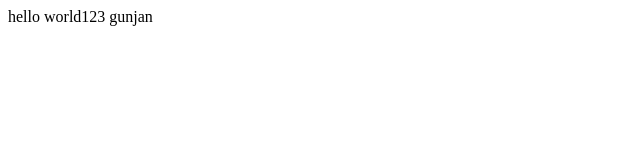
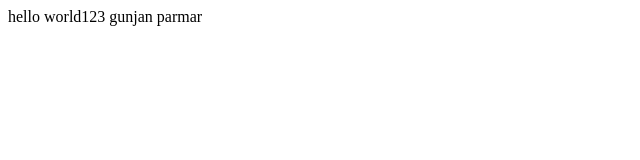
Before and after one commit to gunjanbhadoria/bitstreaks-demo, a plain HTML site: page index.html in a window 1280 px wide. Shown: the full height of the page, 0-640 px from the left. Drawn offline with Linux system fonts and the light colour scheme.

Commit message:
name change

```diff
--- a/index.html
+++ b/index.html
@@ -1,3 +1,3 @@
 <head>
-    <p>hello world123 gunjan</p>
+    <p>hello world123 gunjan parmar</p>
 </head>
```
